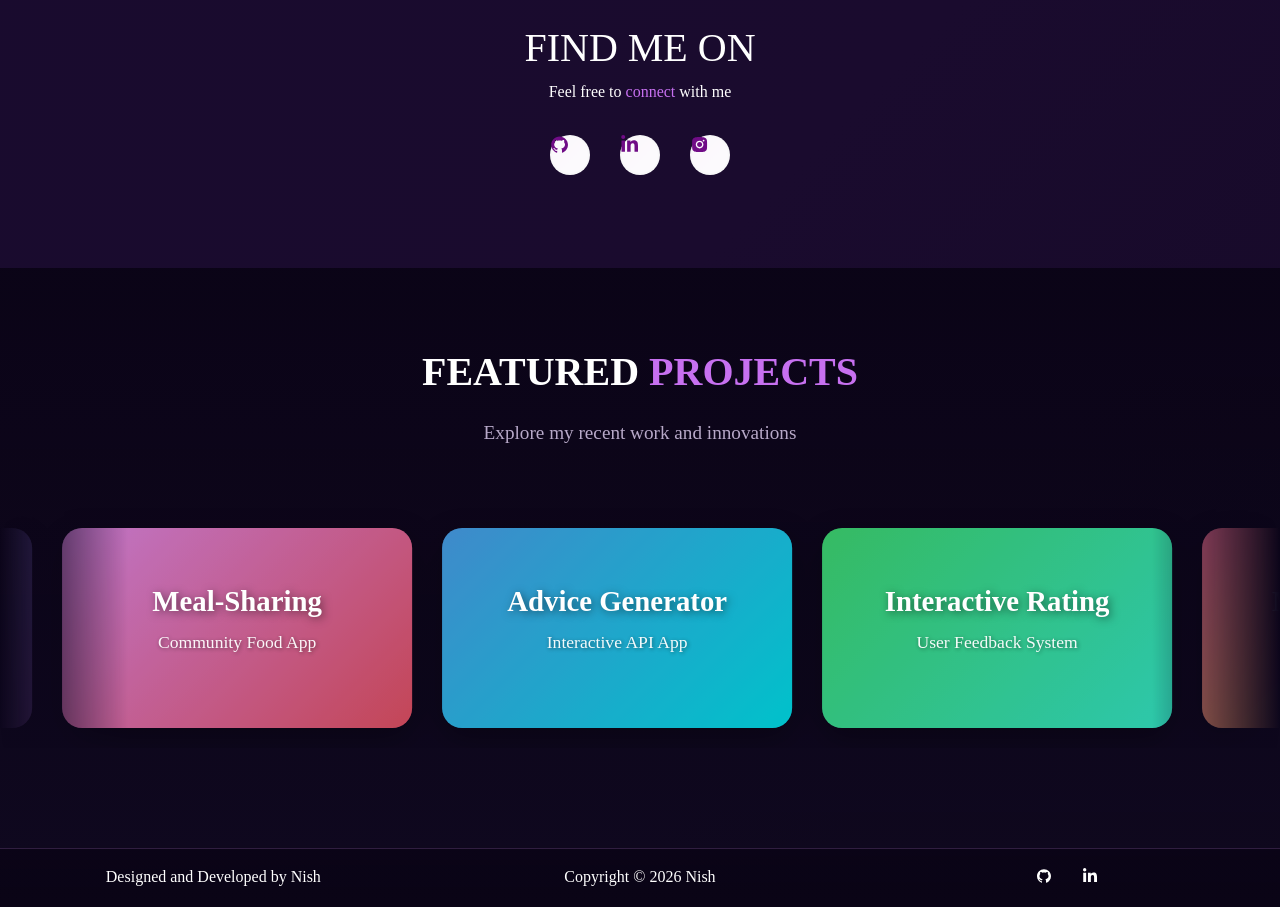
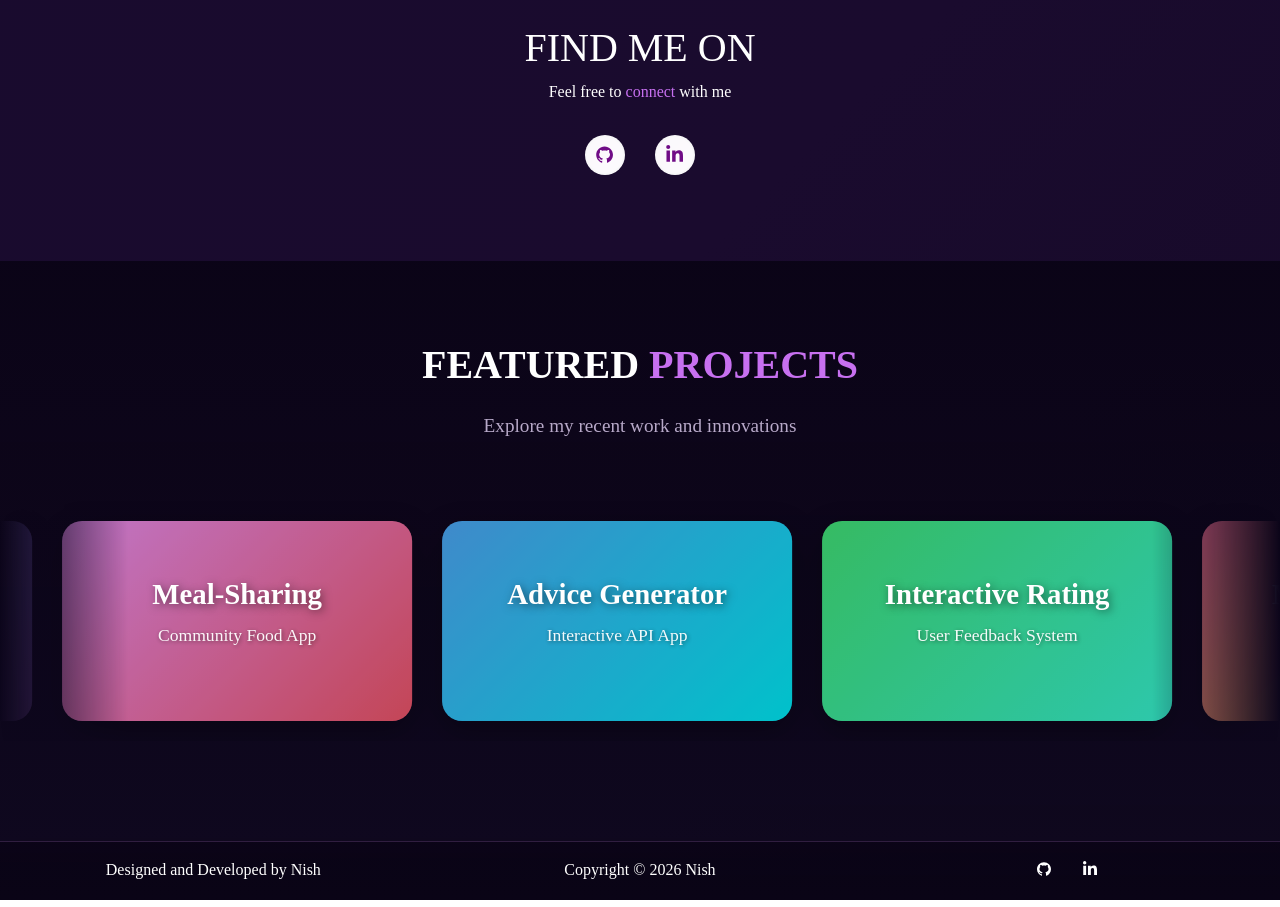
Before and after one commit to nishadipri/My_portfolio, a React (Create React App) app: page / in a window 1280 px wide. Shown: the part 1280-2187 px from the top of the page. Built offline with nearby package versions, Linux system fonts and the light colour scheme.

Commit message:
Remove Instagram icon from Home2 component and update social icon styles for better alignment

```diff
--- a/src/components/Home/Home2.js
+++ b/src/components/Home/Home2.js
@@ -2,10 +2,7 @@ import React from "react";
 import { Container, Row, Col } from "react-bootstrap";
 import myImg from "../../Assets/ProfilePic.jpg";
 import Tilt from "react-parallax-tilt";
-import {
-  AiFillGithub,
-  AiFillInstagram,
-} from "react-icons/ai";
+import { AiFillGithub } from "react-icons/ai";
 import { FaLinkedinIn } from "react-icons/fa";
 
 function Home2() {
@@ -83,17 +80,6 @@ function Home2() {
                   <FaLinkedinIn />
                 </a>
               </li>
-              <li className="social-icons">
-                <a
-                  href="https://www.instagram.com/nishmnp/"
-                  target="_blank"
-                  rel="noreferrer"
-                  className="icon-colour home-social-icons"
-                  aria-label="Instagram"
-                >
-                  <AiFillInstagram />
-                </a>
-              </li>
             </ul>
           </Col>
         </Row>
--- a/src/styles/home.css
+++ b/src/styles/home.css
@@ -160,12 +160,12 @@
 
 .home-social-icons {
   position: relative !important;
-  display: inline-block !important;
+  display: inline-flex !important;
+  align-items: center !important;
+  justify-content: center !important;
   width: 40px !important;
   height: 40px !important;
-  text-align: center !important;
   font-size: 1.2em !important;
-  line-height: 2em !important;
   background: rgba(255, 255, 255, 0.972) !important;
   border-radius: 50% !important;
   transition: all 0.4s cubic-bezier(0.4, 0, 0.2, 1) !important;
```
